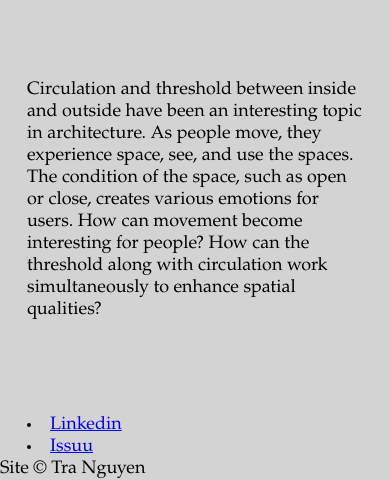
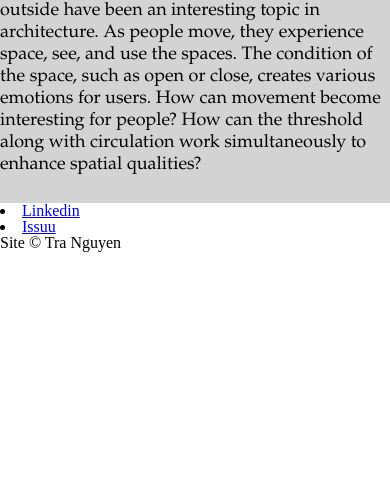
Before and after one commit to tnguye45/3rdProject, a plain HTML site: page index.html in a window 390 px wide. Shown: the part 388-868 px from the top of the page. After the commit the page ends 844 px from the top, so only its background shows below. Drawn offline with nearby package versions, Linux system fonts and the light colour scheme.

```diff
--- a/css/screen.css
+++ b/css/screen.css
@@ -119,7 +119,7 @@ table {
 
 /* Begin site styles below */
 
-html {
+#content {
 	background-color: #d3d3d3; /* lightgrey */
 	opacity: 1;/* Fully transparent */
 	font-family: 'Garamond', serif;
@@ -212,7 +212,7 @@ border-bottom: 1px solid rgba(255, 255, 255, 0.3);
 
 
 /* Create grid for body */
-body section{
+.content{
 	clear: both;
   display: grid;
   padding-top: 66px; /* 66 px / 18 px = 3.667em */
```
Also changed, not shown: 3 other files.
